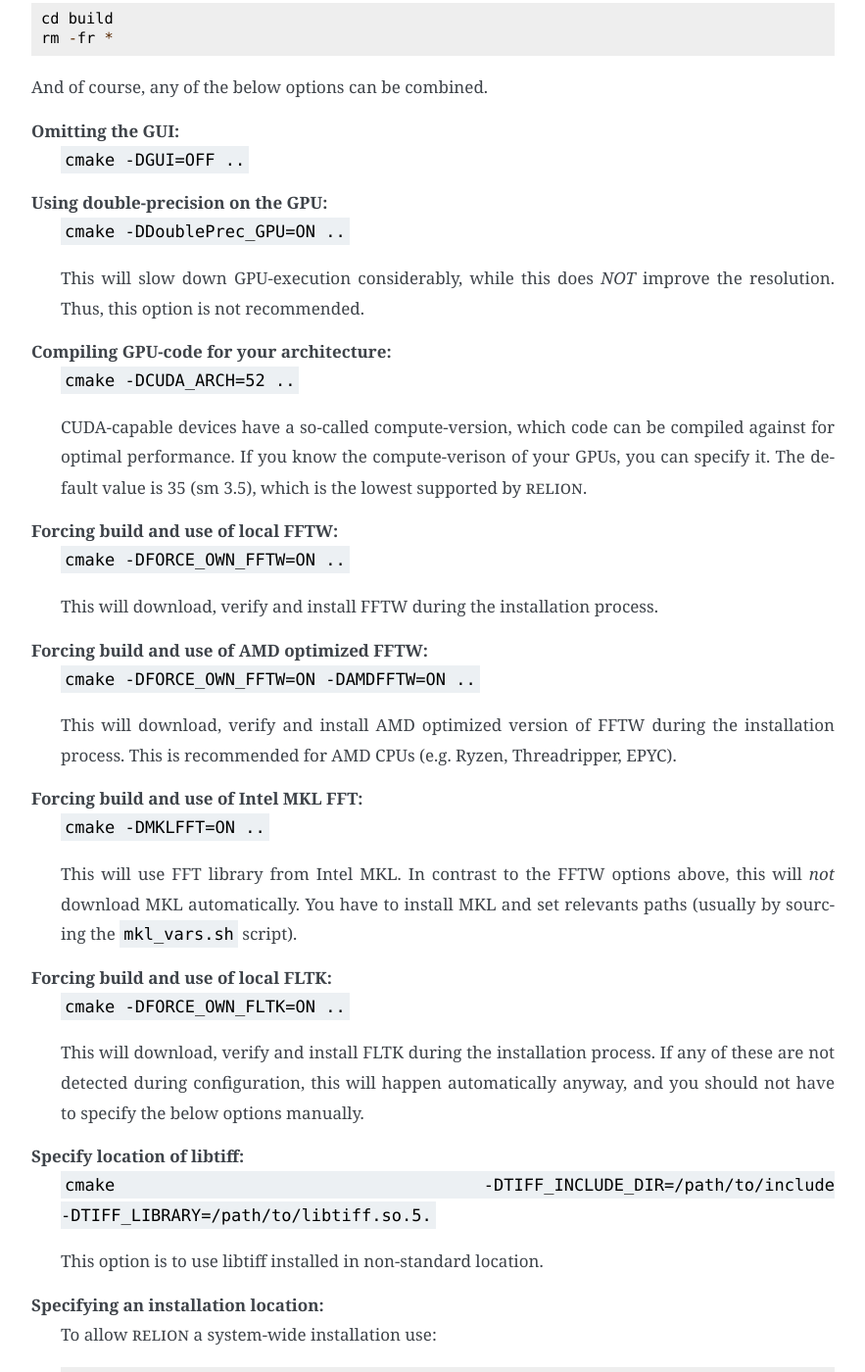
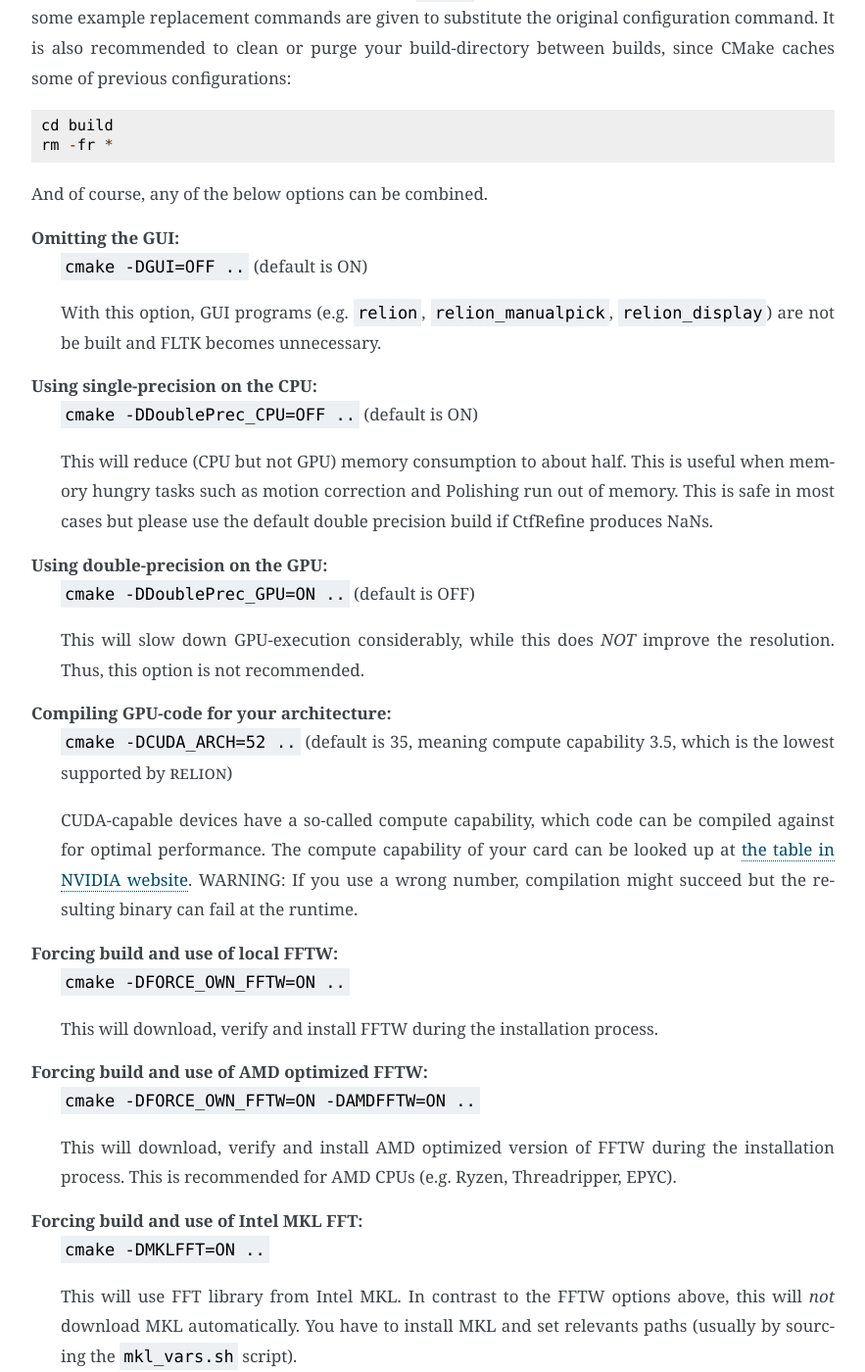
Before and after one commit to 3dem/relion-documents, a Sphinx documentation site: the page built from source/Installation.rst, in a window 1280 px wide and 1400 px high, scrolled down 3696 px. Shown: the whole window at 98% size, without its empty margins (308-1191 px from the left). Built offline with Sphinx 7.4.7, drawn with Linux system fonts in a browser that asks for light colours; cross-references to code outside the pages are shown as plain code; some of the changed text lies outside the part shown.

Commit message:
More info on CPU single prec and CUDA versions

```diff
--- a/source/Installation.rst
+++ b/source/Installation.rst
@@ -18,6 +18,10 @@ CUDA:
     If you have a modern GPU from :textsc:`nvidia` with compute capability 3.5+, you can accelerate many jobs considerably.
     In order to compile |RELION| with GPU-acceleration support, you'll need to install :textsc:`cuda`.
     Download it from `NVIDIA website <https://developer.nvidia.com/cuda-downloads>`_.
+
+    Note that CUDA toolkits support only a limited range of C compilers.
+    Also note that a newer CUDA toolkit requires a newer GPU driver.
+    Carefully read the release note and make sure you have a compatible set of GPU driver, C compiler and CUDA toolkit.
 
 CTFFIND-4.1:
     CTF estimation is not part of |RELION|.
@@ -142,20 +146,29 @@ It is also recommended to clean or purge your build-directory between builds, si
 And of course, any of the below options can be combined.
 
 Omitting the GUI:
-     ``cmake -DGUI=OFF ..``
+     ``cmake -DGUI=OFF ..`` (default is ON)
+
+     With this option, GUI programs (e.g. ``relion``, ``relion_manualpick``, ``relion_display``) are not be built and FLTK becomes unnecessary.
+
+Using single-precision on the CPU:
+    ``cmake -DDoublePrec_CPU=OFF ..`` (default is ON)
+
+    This will reduce (CPU but not GPU) memory consumption to about half.
+    This is useful when memory hungry tasks such as motion correction and Polishing run out of memory.
+    This is safe in most cases but please use the default double precision build if CtfRefine produces NaNs.
 
 Using double-precision on the GPU:
-    ``cmake -DDoublePrec_GPU=ON ..``
+    ``cmake -DDoublePrec_GPU=ON ..`` (default is OFF)
 
     This will slow down GPU-execution considerably, while this does *NOT* improve the resolution.
     Thus, this option is not recommended.
 
 Compiling GPU-code for your architecture:
-    ``cmake -DCUDA_ARCH=52 ..``
+    ``cmake -DCUDA_ARCH=52 ..`` (default is 35, meaning compute capability 3.5, which is the lowest supported by |RELION|)
 
-    CUDA-capable devices have a so-called compute-version, which code can be compiled against for optimal performance.
-    If you know the compute-verison of your GPUs, you can specify it.
-    The default value is 35 (sm 3.5), which is the lowest supported by |RELION|.
+    CUDA-capable devices have a so-called compute capability, which code can be compiled against for optimal performance.
+    The compute capability of your card can be looked up at `the table in NVIDIA website <https://developer.nvidia.com/cuda-gpus>`_.
+    WARNING: If you use a wrong number, compilation might succeed but the resulting binary can fail at the runtime.
 
 Forcing build and use of local FFTW:
     ``cmake -DFORCE_OWN_FFTW=ON ..``
```
Also changed, not shown: other parts of source/Installation.rst (+1 -1 lines).
